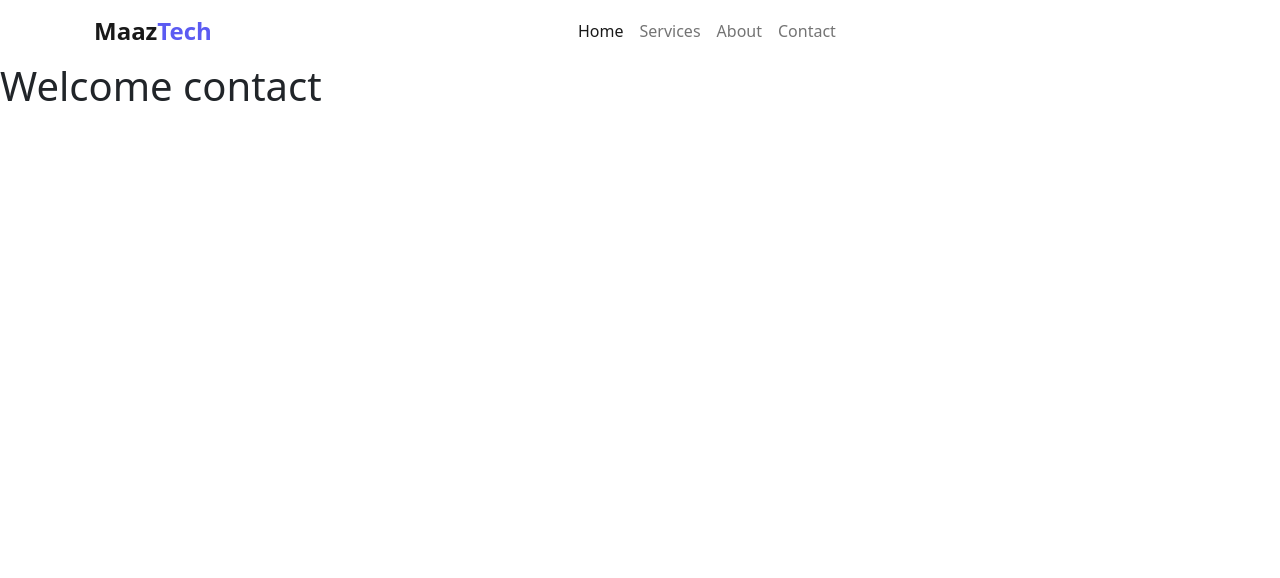
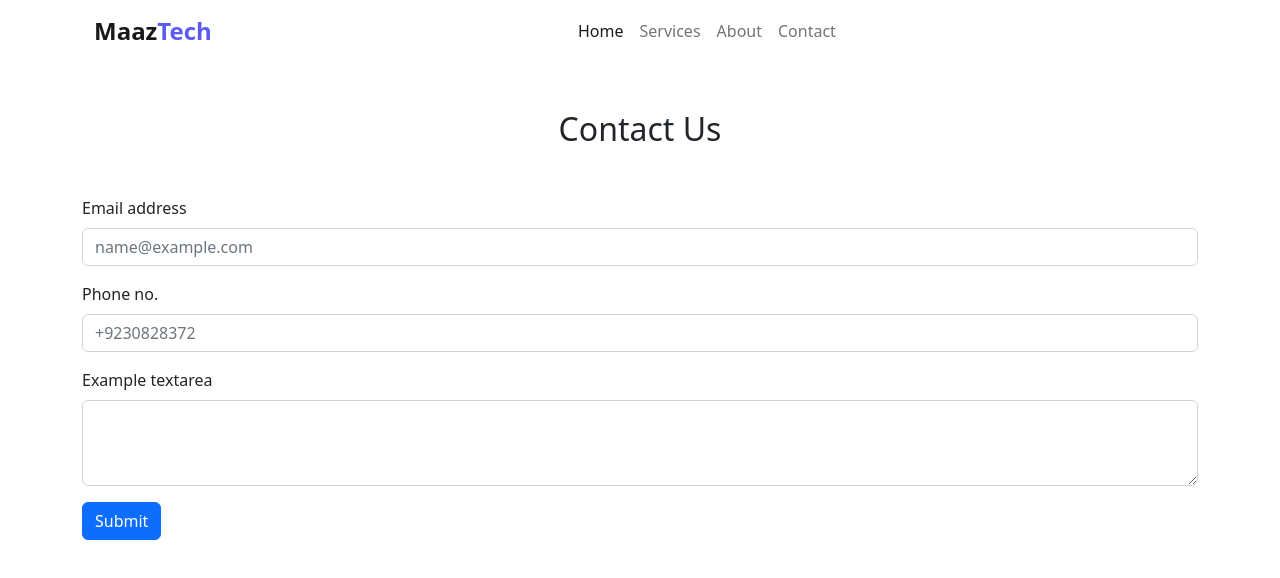
Before and after one commit to Muhammadmaazrana/maaztech.react, a React (Vite) app: page /contact in a window 1280 px wide. Shown: the top 578 px of the page. Built offline with nearby package versions, Linux system fonts and the light colour scheme.

Commit message:
contact page design

```diff
--- a/src/About.jsx
+++ b/src/About.jsx
@@ -10,7 +10,7 @@ export default function About() {
         <div className="my-3 ">
         <h2 className="heading">Welcome to About page of <strong className='brandname'>MaazTech</strong></h2>
         <h4>We are the Team of Talented Developer Making Websites</h4>
-        <Link className='btn btn-outline-primary started my-4' to="./contact" >Contact Now</Link></div>
+        <Link className='btn btn-outline-primary started my-4' exact to="/contact" >Contact Now</Link></div>
 
         <img className='img-fluid animated  image' src={web} width={"30%"} alt="" />
       </div></div>
--- a/src/Contact.jsx
+++ b/src/Contact.jsx
@@ -3,7 +3,22 @@ import React from 'react'
 export default function Contact() {
   return (
     <div>
-      <h1>Welcome contact</h1>
+      <div className="container">
+      <h2 className='text-center my-5'>Contact Us</h2>
+      <div class="mb-3">
+  <label for="exampleFormControlInput1" class="form-label">Email address</label>
+  <input type="email" class="form-control" id="exampleFormControlInput1" placeholder="name@example.com"/>
+</div>
+      <div class="mb-3">
+  <label for="exampleFormControlInput1" class="form-label">Phone no.</label>
+  <input type="email" class="form-control" id="exampleFormControlInput1" placeholder="+9230828372"/>
+</div>
+<div class="mb-3">
+  <label for="exampleFormControlTextarea1" class="form-label">Example textarea</label>
+  <textarea class="form-control" id="exampleFormControlTextarea1" rows="3"></textarea>
+</div>
+<button type="submit" class="btn btn-primary">Submit</button>
+      </div>
     </div>
   )
 }
--- a/src/Home.jsx
+++ b/src/Home.jsx
@@ -10,7 +10,7 @@ export default function Home() {
         <div className="my-3 ">
         <h2 className="heading">Grow Your Business with <strong className='brandname'>MaazTech</strong></h2>
         <h4>We are the Team of Talented Developer Making Websites</h4>
-         <Link className='btn btn-outline-primary started my-4' to="./services" >Get Started</Link></div>
+         <Link className='btn btn-outline-primary started my-4' exact to="./services" >Get Started</Link></div>
 
         <img className='img-fluid animated  image2' src={web} width={"30%"} alt="" />
       </div></div>
```
